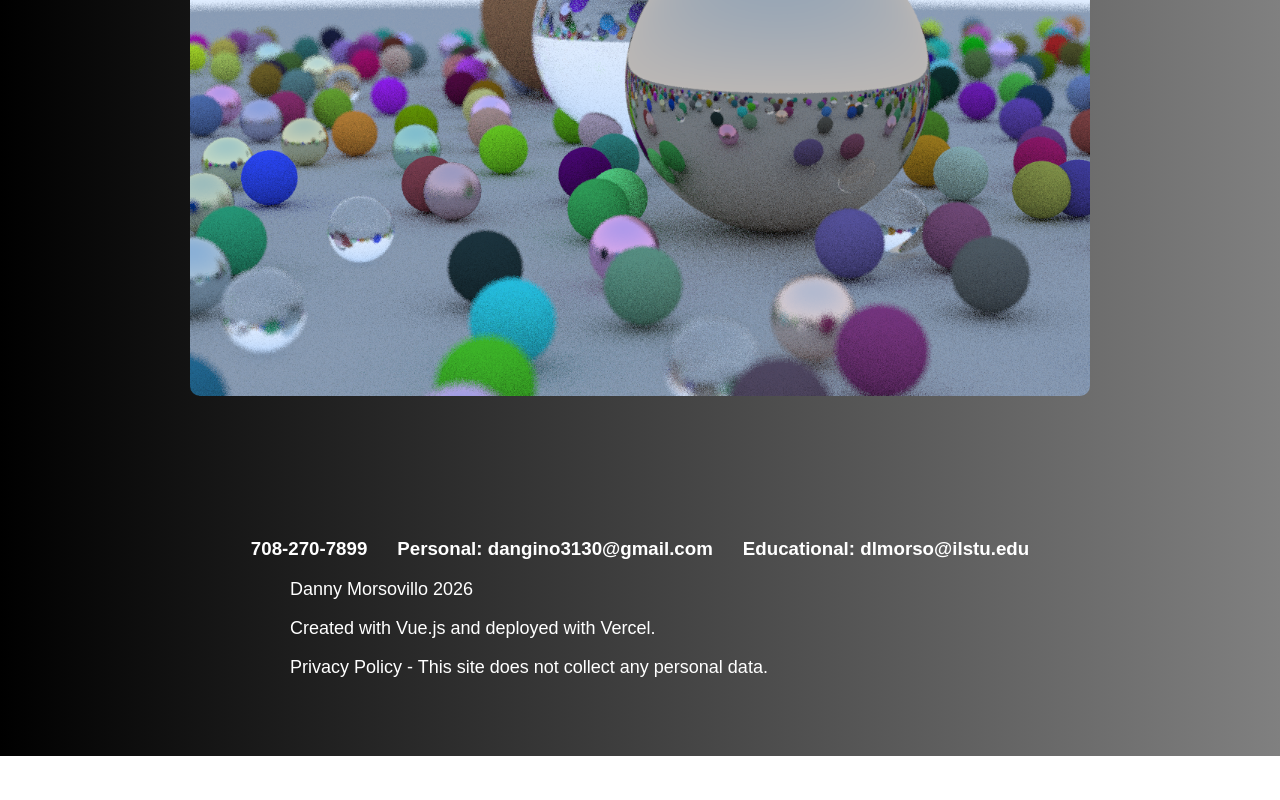
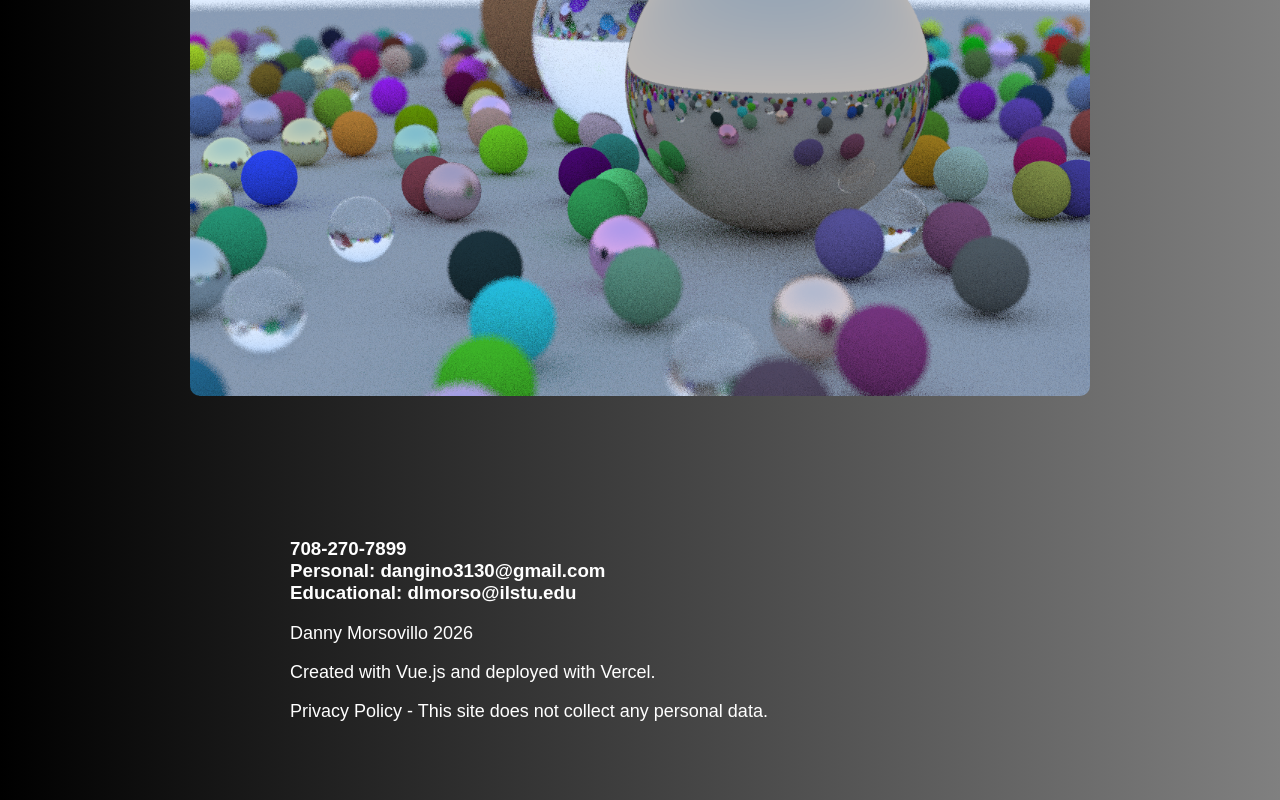
Before and after one commit to dannymorsovillo/personal-website, a Vue app: page / in a window 1280 px wide. Shown: the part 4350-5150 px from the top of the page. Before the commit the page ends 5106 px from the top, so only its background shows below. Built offline with nearby package versions, Linux system fonts and the light colour scheme.

Commit message:
left aligns contact info

```diff
--- a/src/components/App.vue
+++ b/src/components/App.vue
@@ -103,7 +103,7 @@
             <li>Educational: dlmorso@ilstu.edu</li>
         </h3>
         <p>Danny Morsovillo 2026</p>
-        <p> Created with Vue.js and deployed with Vercel.</p>
+        <p>Created with Vue.js and deployed with Vercel.</p>
         <p>Privacy Policy - This site does not collect any personal data. </p>
         </div>
     </section>
@@ -234,6 +234,19 @@ export default{
         text-align:center;
         color:white;
         font-family: 'Arial', sans-serif;
+    }
+
+    #contact h3 {
+        max-width: 700px;
+        margin-left: auto;
+        margin-right: auto;
+        padding: 0 20px;
+    }
+
+    #contact h3 li {
+        display: block;
+        text-align: left;
+        margin: 0;
     }
 
 
```
